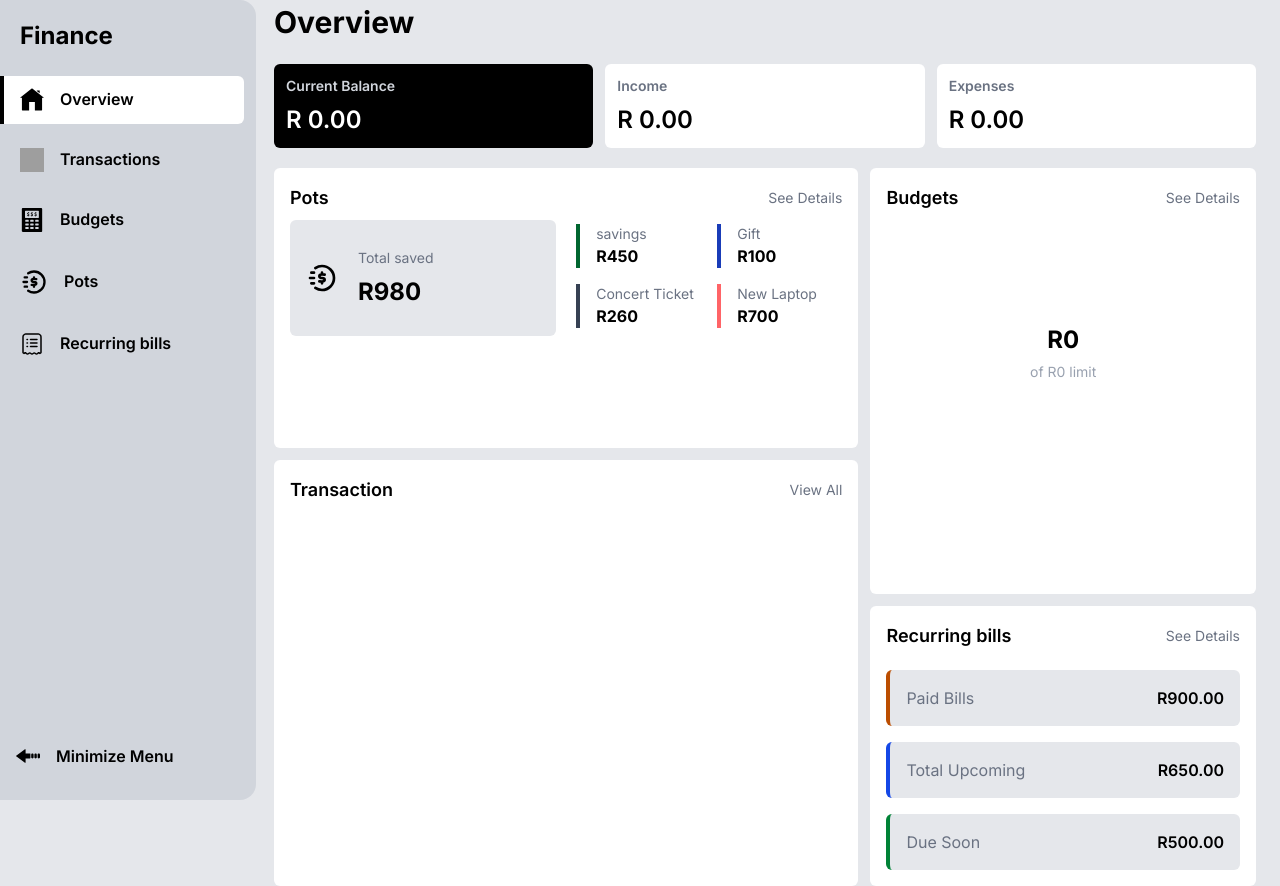
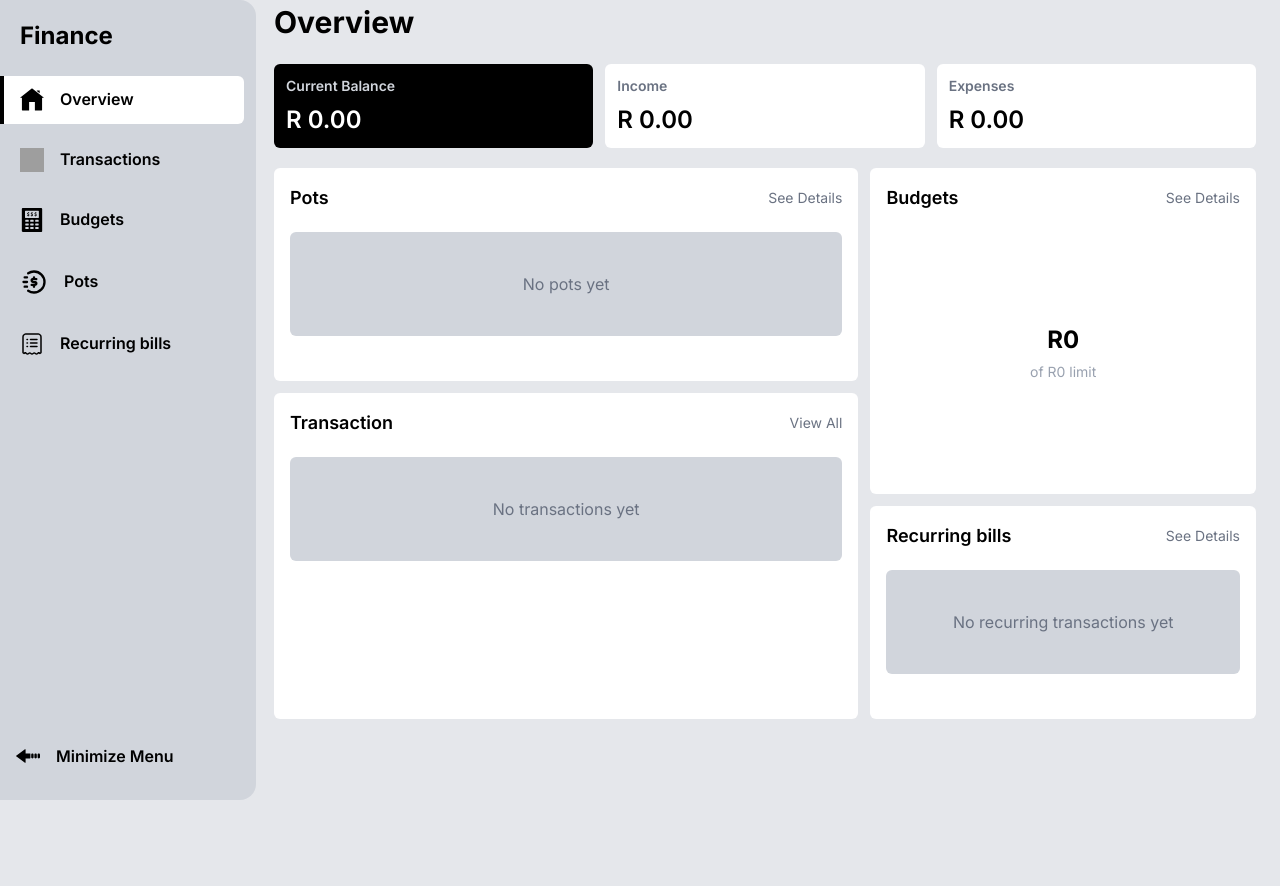
Before and after one commit to FrancoRaymond/finance-app, a React (Vite) app: page / in a window 1280 px wide. After the commit the page ends 800 px from the top, so only its background shows below. Built offline with nearby package versions, Linux system fonts and the light colour scheme; grey boxes are pictures that could not be loaded.

Commit message:
fixed balance calculations and added empty states for pages

```diff
--- a/src/components/overview/OverviewPots.jsx
+++ b/src/components/overview/OverviewPots.jsx
@@ -1,41 +1,44 @@
 import React from 'react'
-import pots from '../../assets/images/pots.svg'
+import potsicon from '../../assets/images/pots.svg'
 import { Link } from 'react-router-dom'
+import { useAppContext } from '../../context/context'
+import { CurrencyFormatter } from '../../utils/CurrencyFormatter'
 
 const OverviewPots = () => {
+  const { pots } = useAppContext()
   return (
     <div className='p-4 bg-white rounded-md lg:col-span-3 lg:row-span-2'>
       <div className='flex items-center justify-between'>
         <h2 className='text-lg font-semibold'>Pots</h2>
         <Link  to="/pots" className='text-sm text-gray-500 cursor-pointer'>See Details</Link>
       </div>
+      {
+        pots.length === 0 ? (
+          <div className='mt-5 rounded-md w-full bg-gray-300 py-10 px-5 text-gray-500 text-center'>
+            No pots yet
+          </div>
+        ) : (
           <div className='sm:grid sm:grid-cols-2 gap-5 items-center'>
             <div className='mt-4 bg-gray-200 rounded-md p-4 flex items-center gap-5 sm:h-full'>
-          <img src={pots} alt="" className='size-8'/>
+              <img src={potsicon} alt="" className='size-8'/>
               <div>
                 <p className='text-sm text-gray-500'>Total saved</p>
-            <h2 className='text-black text-2xl mt-2 font-bold'>R980</h2>
+                <h2 className='text-black text-lg mt-2 font-bold'>R980</h2>
               </div>
             </div>
             <div className='grid grid-cols-2 mt-3 gap-4'>
-          <div className='border-l-4 border-green-800 pl-4'>
-            <p className='text-sm text-gray-500'>savings</p>
-            <h3 className=' font-bold text-black'>R450</h3>
+              {
+                pots.map(pot => (
+                  <div key={pot.id} className='border-l-4 pl-4' style={{ borderColor: pot.theme }}>
+                    <p className='text-sm text-gray-500'>{pot.name}</p>
+                    <h3 className='text-sm font-bold text-black'>{CurrencyFormatter(pot.amount)}</h3>
                   </div>
-          <div className='border-l-4 border-blue-800 pl-4'>
-            <p className='text-sm text-gray-500'>Gift</p>
-            <h3 className=' font-bold text-black'>R100</h3>
-          </div>
-          <div className='border-l-4 border-gray-700 pl-4'>
-            <p className='text-sm text-gray-500'>Concert Ticket</p>
-            <h3 className=' font-bold text-black'>R260</h3>
-          </div>
-          <div className='border-l-4 border-red-400 pl-4'>
-            <p className='text-sm text-gray-500'>New Laptop</p>
-            <h3 className=' font-bold text-black'>R700</h3>
+                ))
+              }
             </div>
           </div>
-      </div>
+        )
+      }
     </div>
   )
 }
--- a/src/components/overview/OverviewRecurringBills.jsx
+++ b/src/components/overview/OverviewRecurringBills.jsx
@@ -1,13 +1,23 @@
 import React from 'react'
 import { Link } from 'react-router-dom'
+import { useAppContext } from '../../context/context'
 
 const OverviewRecurringBills = () => {
+  const { addedTransactions } = useAppContext()
+
+
   return (
     <div className='p-4 bg-white rounded-md lg:col-span-2 lg:row-span-2'>
       <div className='flex items-center justify-between'>
         <h2 className='text-lg font-semibold'>Recurring bills</h2>
         <Link  to="/recurringbills" className='text-sm text-gray-500 cursor-pointer'>See Details</Link>
       </div>
+      {
+        addedTransactions.filter(trans => trans.recurring === true).length === 0 ? (
+          <div className='mt-5 rounded-md w-full bg-gray-300 py-10 px-5 text-gray-500 text-center'>
+            No recurring transactions yet
+          </div>
+        ) : (
           <div className='mt-5 flex flex-col gap-4'>
             <div className='flex justify-between p-4 border-l-4 border-amber-700 rounded-md bg-gray-200'>
               <p className='text-gray-500'>Paid Bills</p>
@@ -22,6 +32,8 @@ const OverviewRecurringBills = () => {
               <span className='font-semibold'>R500.00</span>
             </div>
           </div>
+        )
+      }
     </div>
   )
 }
--- a/src/components/overview/OverviewTransactions.jsx
+++ b/src/components/overview/OverviewTransactions.jsx
@@ -11,6 +11,12 @@ const OverviewTransactions = () => {
         <h2 className='text-lg font-semibold'>Transaction</h2>
         <Link  to="/transactions" className='text-sm text-gray-500 cursor-pointer'>View All</Link>
       </div>
+      {
+        addedTransactions.length === 0 ? (
+          <div className='mt-5 rounded-md w-full bg-gray-300 py-10 px-5 text-gray-500 text-center'>
+            No transactions yet
+          </div>
+        ) : (
           <div className='mt-4'>
             {
               addedTransactions.slice(0, 5).map(transaction => (
@@ -25,6 +31,8 @@ const OverviewTransactions = () => {
               ))
             }
           </div>
+        )
+      }
     </div>
   )
 }
--- a/src/components/recurring-bills/Summary.jsx
+++ b/src/components/recurring-bills/Summary.jsx
@@ -11,12 +11,12 @@ const Summary = ({sortedBills}) => {
     return Math.floor(diffInTime / (1000 * 60 * 60 * 24));
   };
 
-  const paidBills = sortedBills.filter(bill => {
+  const dueSoon = sortedBills.filter(bill => {
     const diff = daysBetween(bill.date);
     return diff >= 0 && diff <= 7;
   });
 
-  const dueSoon = sortedBills.filter(bill => {
+  const paidBills = sortedBills.filter(bill => {
     const diff = daysBetween(bill.date);
     return diff < 0 && diff >= -3;
   });
--- a/src/context/context.jsx
+++ b/src/context/context.jsx
@@ -38,12 +38,14 @@ const AppProvider = ({ children }) => {
     localStorage.setItem("pots", JSON.stringify(pots))
   }, [pots])
 
-  //localStorage.removeItem('addedTransactions')
-/*
-  const inc = addedTransactions.length === 0 ? 0 : addedTransactions.filter(trans => trans.amount[0] === "+").reduce((acc, curr) => acc + Number(curr.amount.slice(1)), 0)
-  const exp = addedTransactions.length === 0 ? 0 : addedTransactions.filter(trans => trans.amount[0] === "-").reduce((acc, curr) => acc + Number(curr.amount.slice(1)), 0)
-  const bal = inc - exp*/
-
+  useEffect(() => {
+    const totalPots = pots.reduce((total, pot) => total + pot.amount, 0)
+    const inc = addedTransactions.length === 0 ? 0 : addedTransactions.filter(trans => trans.amount[0] === "+").reduce((acc, curr) => acc + Number(curr.amount.slice(1)), 0)
+    const exp = addedTransactions.length === 0 ? 0 : addedTransactions.filter(trans => trans.amount[0] === "-").reduce((acc, curr) => acc + Number(curr.amount.slice(1)), 0)
+    setExpenses(exp)
+    setIncome(inc)
+    setBalance(inc - (totalPots + exp))
+  }, [addedTransactions, pots])
 
   return (
     <AppContext.Provider value={
--- a/src/pages/Budgets.jsx
+++ b/src/pages/Budgets.jsx
@@ -38,11 +38,18 @@ const Budgets = () => {
         <h2 className='font-semibold text-xl sm:text-3xl'>Budgets</h2>
         <button className='rounded-md text-white bg-black hover:bg-gray-700 cursor-pointer py-1.5 px-3 text-sm sm:text-[1rem] font-semibold' onClick={() => setShowBudgetForm(true)}>+Add new Budget</button>
       </div>
+      {
+        budgets.length === 0 ? (
+          <div className='mt-5 rounded-md w-full bg-gray-300 py-20 px-5 text-gray-500 text-center'>
+            Added budgets will appear here
+          </div>
+        ) :
+        (
           <div className='grid grid-cols-1 items-start lg:grid-cols-[40%_60%] gap-4 mt-7'>
             <div className='w-full bg-white py-10 px-5 rounded-md'>
               <Chart />
               <div className='flex flex-col gap-5 mt-10'>
-            <h2 className={`font-semibold text-lg ${budgets.length === 0 ? 'hidden' : 'flex'}`}>Spending summary</h2>
+                <h2 className={`font-semibold text-lg flex`}>Spending summary</h2>
                 {
                   budgets.map(budget => (
                     <div key={budget.id} className='flex justify-between py-2 px-4 border-l-4 rounded-md'  style={{ borderColor: budget.theme }}>
@@ -58,18 +65,14 @@ const Budgets = () => {
             </div>
             <div className='flex flex-col gap-4 mb-10 sm:mb-14 md:mb-0'>
               {
-            budgets.length === 0 ? (
-              <div className='rounded-md bg-gray-300 py-20 px-5 text-gray-500 text-center'>
-                Added budgets will appear here
-              </div>
-            ) : (
                 budgets.map(budget => (
                   <BudgetCard key={budget.id} budget={budget} setBudgets={setBudgets} handleEdit={handleEdit}/>
                 ))
-            )
               }
             </div>
           </div>
+        )
+      }
     </div>
   )
 }
--- a/src/pages/Pots.jsx
+++ b/src/pages/Pots.jsx
@@ -31,6 +31,12 @@ const Pots = () => {
         <h2 className='font-semibold text-2xl sm:text-3xl'>Pots</h2>
         <button className='rounded-md text-white bg-black hover:bg-gray-700 cursor-pointer py-1.5 px-3 text-[1rem] font-semibold' onClick={() => setShowPotForm(true)}>+Add New Pot</button>
       </div>
+      {
+        pots.length === 0 ? (
+          <div className='mt-5 rounded-md w-full bg-gray-300 py-20 px-5 text-gray-500 text-center'>
+            Added pots will appear here
+          </div>
+        ) : (
           <div className='mt-8 grid gap-5 grid-cols-1 lg:grid-cols-2 xl:grid-cols-3 mb-10 sm:mb-14 md:mb-0'>
             {
               pots.map(pot => (
@@ -46,6 +52,8 @@ const Pots = () => {
               ))
             }
           </div>
+        )
+      }
       {
         showAddMoneyOrWithdrawModal &&
         <AddMoneyOrWithdraw
--- a/src/pages/RecurringBills.jsx
+++ b/src/pages/RecurringBills.jsx
@@ -1,4 +1,4 @@
-import React,{useState, useEffect} from 'react'
+import React,{useState} from 'react'
 import bills from '../assets/images/bills.svg'
 import { CurrencyFormatter } from '../utils/CurrencyFormatter'
 import Summary from '../components/recurring-bills/Summary'
@@ -23,6 +23,12 @@ const RecurringBills = () => {
           </div>
           <Summary sortedBills={sortedBills}/>
         </div>
+        {
+          sortedBills.length === 0 ? (
+            <div className='rounded-md w-full bg-gray-300 py-20 px-5 text-gray-500 text-center'>
+              No bills yet
+            </div>
+          ) : (
             <div className='bg-white rounded-md p-4 w-full'>
               <SearchFilters
                 searchInput={searchInput}
@@ -36,6 +42,8 @@ const RecurringBills = () => {
                 sortedBills={sortedBills}
               />
             </div>
+          )
+        }
       </div>
     </div>
   )
--- a/src/pages/Transactions.jsx
+++ b/src/pages/Transactions.jsx
@@ -56,6 +56,12 @@ const Transactions = () => {
         <h2 className='font-semibold text-2xl sm:text-3xl'>Transactions</h2>
         <button className='rounded-md text-white bg-black hover:bg-gray-700 cursor-pointer py-1.5 px-3 text-[1rem] font-semibold' onClick={() => setShowTransactionForm(true)}>+Add new transaction</button>
       </div>
+      {
+        addedTransactions.length === 0 ? (
+          <div className='mt-5 rounded-md w-full bg-gray-300 py-20 px-5 text-gray-500 text-center'>
+            Added transactions will appear here
+          </div>
+        ) : (
           <div className='px-2 py-5 sm:px-5 bg-white rounded-md mt-7'>
             <div className='flex flex-col gap-2.5 lg:flex-row lg:items-center lg:justify-between '>
               <input onChange={(e) => setSearchTerm(e.target.value)} type="text" placeholder='Search Transaction' className='outline-none max-w-3xs text-[1rem] border rounded-md py-2 px-3 border-gray-400'/>
@@ -81,10 +87,10 @@ const Transactions = () => {
                 </select>
               </div>
             </div>
-
             <Pagination filteredTransactions={filteredTransactions}/>
-
           </div>
+        )
+      }
     </div>
   )
 }
```
Lines whose indentation alone changed are shown as unchanged.
